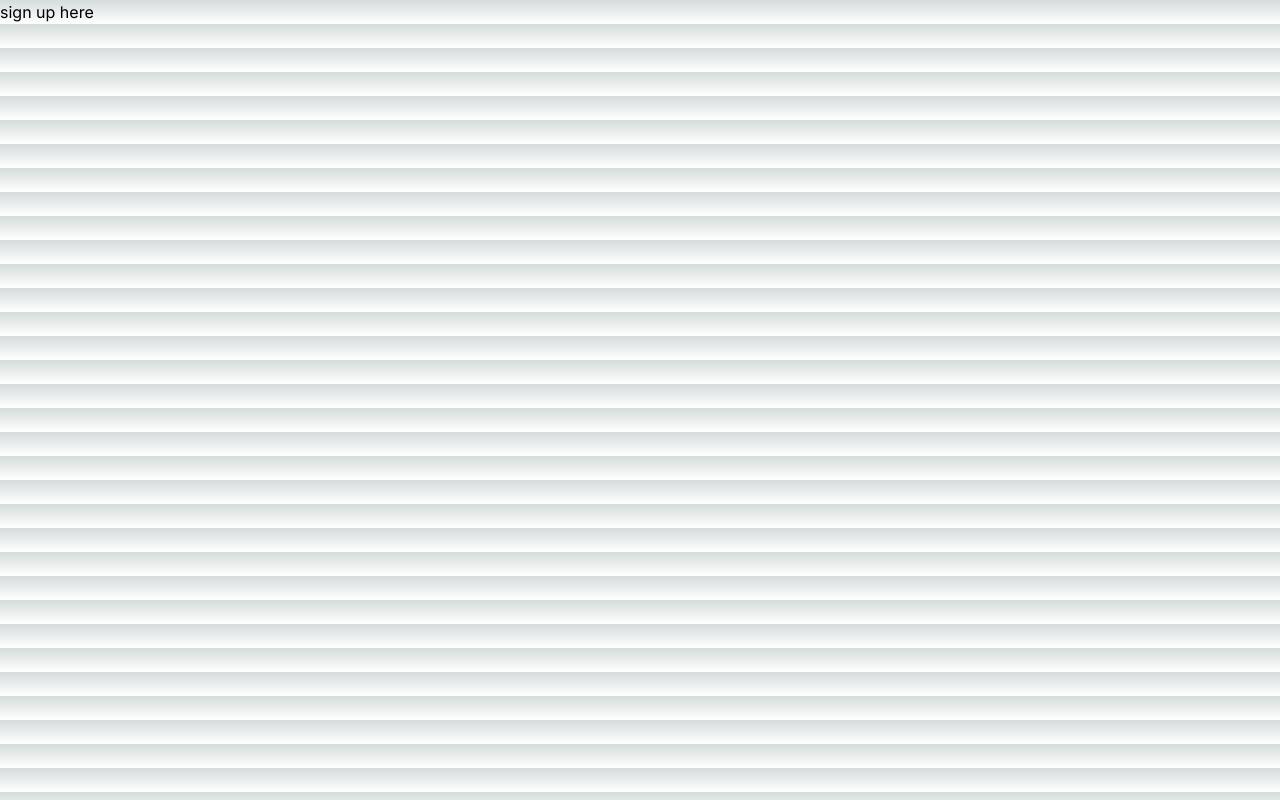
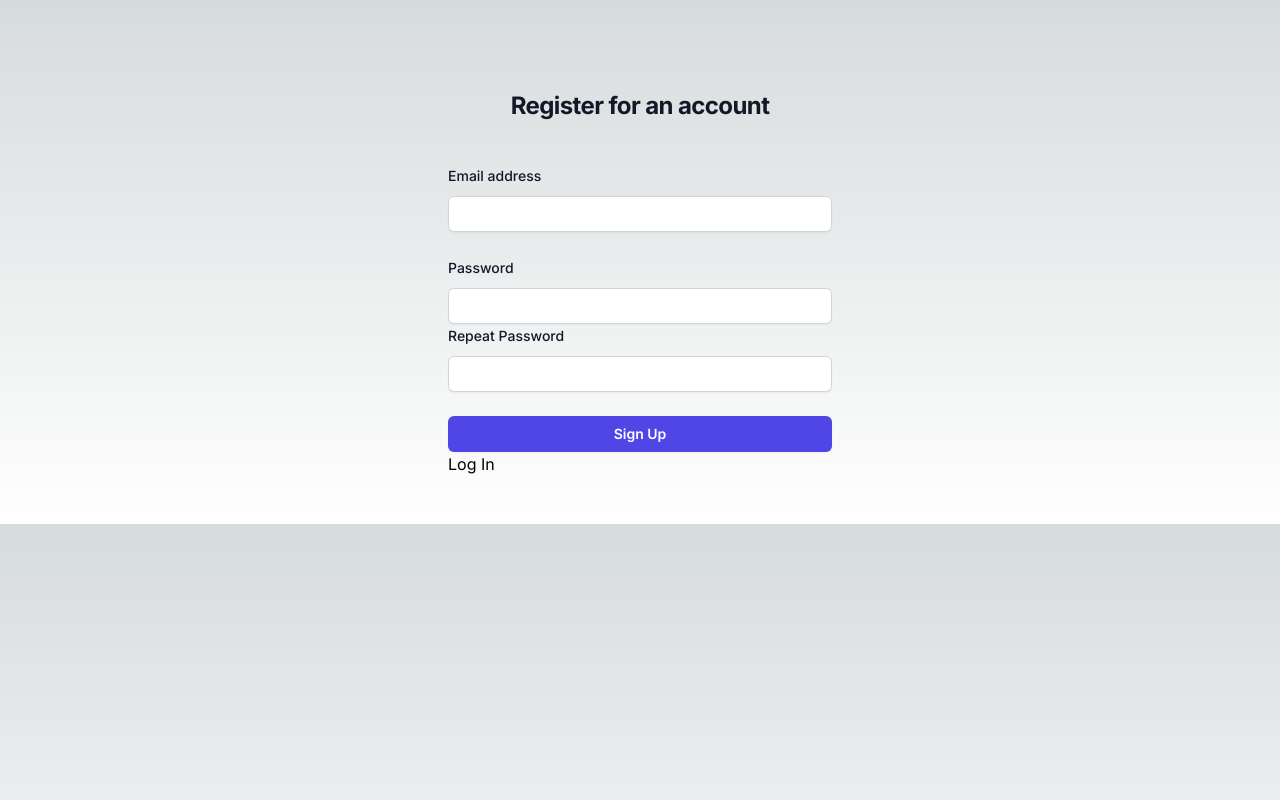
Before and after one commit to BrianSerem/auth-app-next13, a Next.js app: page /sign-up in a window 1280 px wide. Built offline with nearby package versions, Linux system fonts and the light colour scheme.

Commit message:
installed dependesies

```diff
--- a/app/login/page.jsx
+++ b/app/login/page.jsx
@@ -1,15 +1,9 @@
-import React from 'react'
-
+'use client'
+import LoginForm from "@/components/LoginForm"
 const page = () => {
   return (
-    <div>
-      login here
-    </div>
+    < LoginForm />
   )
 }
 
-export  const metadata = {
-  title: 'login page'
-}
-
 export default page
--- a/app/sign-up/page.jsx
+++ b/app/sign-up/page.jsx
@@ -1,15 +1,10 @@
-import React from 'react'
+'use client'
 
+import RegisterForm from "@/components/RegisterForm"
 const page = () => {
   return (
-    <div>
-      sign up here
-    </div>
+    <RegisterForm />
   )
 }
 
-export  const metadata = {
-    title: 'sign up page'
-  }
-
 export default page
--- a/components/LoginForm.jsx
+++ b/components/LoginForm.jsx
@@ -1,9 +1,62 @@
+import Link from 'next/link'
 import React from 'react'
 
 const LoginForm = () => {
   return (
-    <div>
+    <div className="flex min-h-full flex-col justify-center px-6 py-12 lg:px-8">
+      <div className="sm:mx-auto sm:w-full sm:max-w-sm">
+        <h2
+          className="mt-10 text-center text-2xl font-bold leading-9 tracking-tight text-gray-900">
+          Sign in to your account
+        </h2>
+      </div>
 
+      <div className="mt-10 sm:mx-auto sm:w-full sm:max-w-sm">
+        <form className="space-y-6" onSubmit={() => {}}>
+          <div>
+            <label
+              className="block text-sm font-medium leading-6 text-gray-900">
+              Email address
+            </label>
+            <div className="mt-2">
+              <input
+                id="email"
+                name="email"
+                type="email"
+                autoComplete="email"
+                onChange={(e) =>  {}}
+                required className="px-3 block w-full rounded-md border-0 py-1.5 text-gray-900 shadow-sm ring-1 ring-inset ring-gray-300 placeholder:text-gray-400 focus:ring-2 focus:ring-inset focus:ring-indigo-600 sm:text-sm sm:leading-6"
+              />
+            </div>
+          </div>
+
+          <div>
+            <div className="flex items-center justify-between">
+              <label className="block text-sm font-medium leading-6 text-gray-900">Password</label>
+              <div className="text-sm">
+                <a href="#" className="font-semibold text-indigo-600 hover:text-indigo-500">Forgot password?</a>
+              </div>
+            </div>
+            <div className="mt-2">
+              <input
+                id="password"
+                onChange={(e) => { }}
+                name="password"
+                className="px-3 block w-full rounded-md border-0 py-1.5 text-gray-900 shadow-sm ring-1 ring-inset ring-gray-300 placeholder:text-gray-400 focus:ring-2 focus:ring-inset focus:ring-indigo-600 sm:text-sm sm:leading-6"
+              />
+            </div>
+          </div>
+
+          <div>
+            <button type='submit'
+              className="flex w-full justify-center rounded-md bg-indigo-600 px-3 py-1.5 text-sm font-semibold leading-6 text-white shadow-sm hover:bg-indigo-500 focus-visible:outline focus-visible:outline-2 focus-visible:outline-offset-2 focus-visible:outline-indigo-600">
+              Log In
+            </button>
+            <Link href='/sign-up' > <p >Sign Up</p> </Link>
+          </div>
+        </form>
+
+      </div>
     </div>
   )
 }
--- a/components/RegisterForm.jsx
+++ b/components/RegisterForm.jsx
@@ -1,8 +1,72 @@
-import React from 'react'
+import Link from "next/link"
 
 const RegisterForm = () => {
   return (
-    <div>
+    <div className="flex min-h-full flex-col justify-center px-6 py-12 lg:px-8">
+      <div className="sm:mx-auto sm:w-full sm:max-w-sm">
+        <h2
+          className="mt-10 text-center text-2xl font-bold leading-9 tracking-tight text-gray-900">
+          Register for an account
+        </h2>
+      </div>
+
+      <div className="mt-10 sm:mx-auto sm:w-full sm:max-w-sm">
+        <form className="space-y-6" onSubmit={() => { }}>
+          <div>
+            <label
+              className="block text-sm font-medium leading-6 text-gray-900">
+              Email address
+            </label>
+            <div className="mt-2">
+              <input
+                id="email"
+                name="email"
+                type="email"
+                autoComplete="email"
+                onChange={(e) => { }}
+                required className="px-3 block w-full rounded-md border-0 py-1.5 text-gray-900 shadow-sm ring-1 ring-inset ring-gray-300 placeholder:text-gray-400 focus:ring-2 focus:ring-inset focus:ring-indigo-600 sm:text-sm sm:leading-6"
+              />
+            </div>
+          </div>
+
+          <div>
+            <div className="flex items-center justify-between">
+              <label className="block text-sm font-medium leading-6 text-gray-900">Password</label>
+            </div>
+            <div className="mt-2">
+              <input
+                id="password"
+                onChange={(e) => { }}
+                name="password"
+                required='true'
+                className="px-3 block w-full rounded-md border-0 py-1.5 text-gray-900 shadow-sm ring-1 ring-inset ring-gray-300 placeholder:text-gray-400 focus:ring-2 focus:ring-inset focus:ring-indigo-600 sm:text-sm sm:leading-6"
+              />
+            </div>
+            <div className="flex items-center justify-between">
+              <label className="block text-sm font-medium leading-6 text-gray-900">Repeat Password</label>
+            </div>
+            <div className="mt-2">
+              <input
+                id="password"
+                onChange={(e) => { }}
+                required='true'
+                name="password"
+                className="px-3 block w-full rounded-md border-0 py-1.5 text-gray-900 shadow-sm ring-1 ring-inset ring-gray-300 placeholder:text-gray-400 focus:ring-2 focus:ring-inset focus:ring-indigo-600 sm:text-sm sm:leading-6"
+              />
+            </div>
+
+          </div>
+
+          <div>
+            <button type='submit'
+              className="flex w-full justify-center rounded-md bg-indigo-600 px-3 py-1.5 text-sm font-semibold leading-6 text-white shadow-sm hover:bg-indigo-500 focus-visible:outline focus-visible:outline-2 focus-visible:outline-offset-2 focus-visible:outline-indigo-600">
+              Sign Up
+            </button>
+            <Link href='/login' > <p >Log In</p> </Link>
+          </div>
+        </form>
+
+      </div>
     </div>
   )
 }
```
